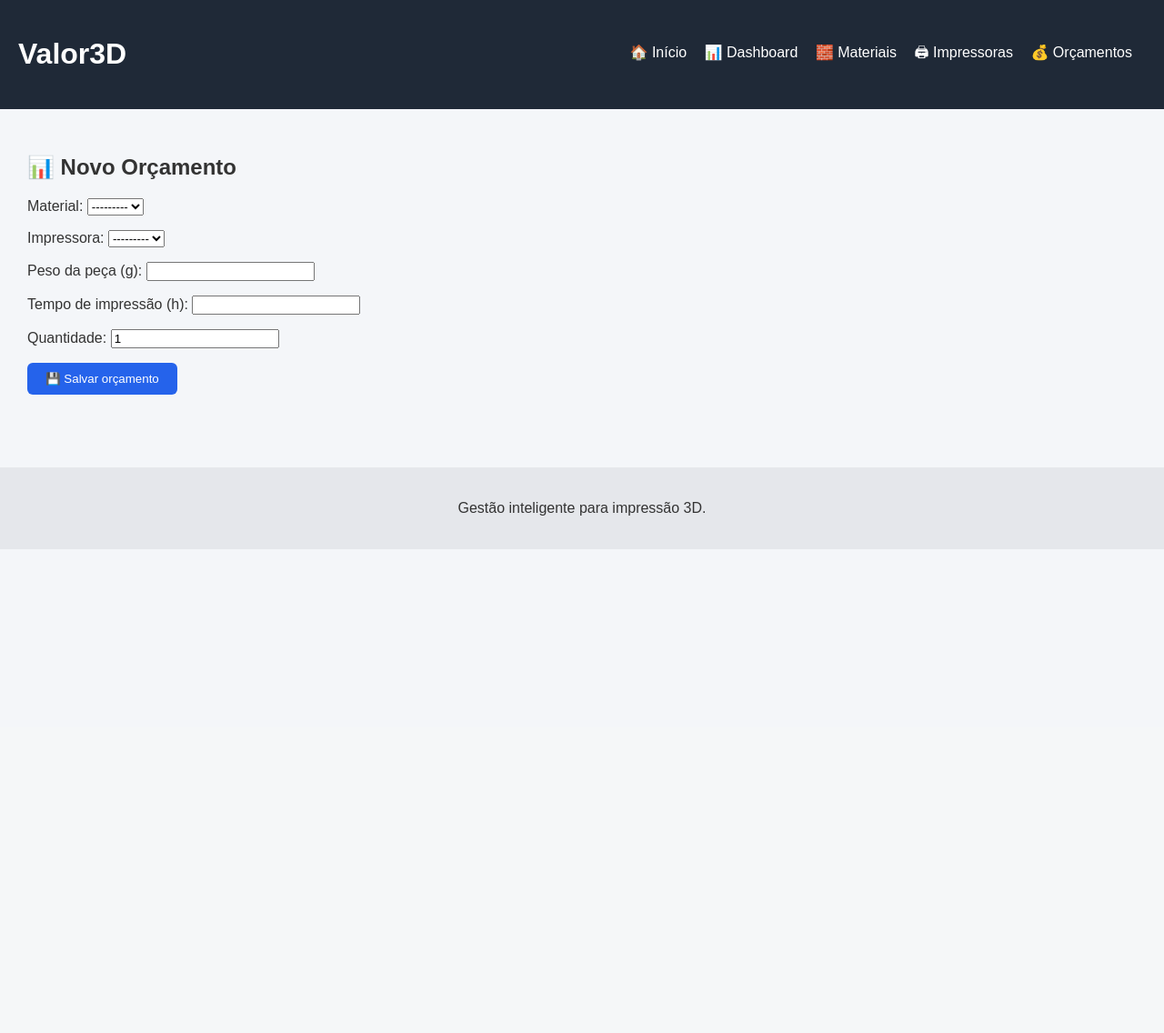
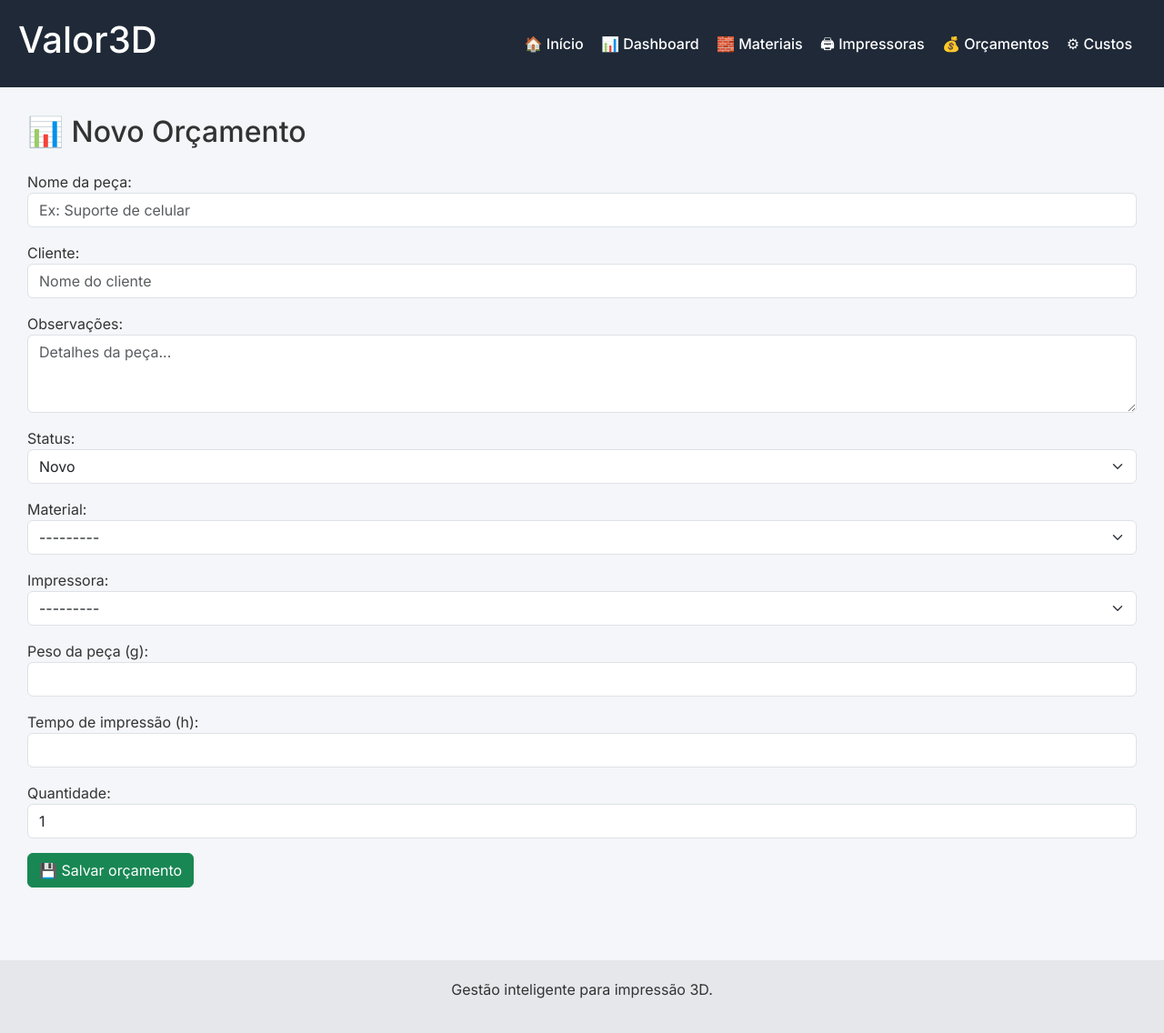
Before and after one commit to adrianegit/valor3d, a Django app: page /orcamentos/novo/ in a window 1280 px wide. Shown: the whole page at 91% size. Before the commit the page ends 604 px from the top, so only its background shows below. Run offline with Django 5.2, Linux system fonts and the light colour scheme; data that the repository does not hold is empty.

Commit message:
Sprint 5 - Evolução dos orçamentos e cálculo de custos

```diff
--- a/sistema/core/forms.py
+++ b/sistema/core/forms.py
@@ -41,11 +41,14 @@ class ImpressoraForm(forms.ModelForm):
 
 class OrcamentoForm(forms.ModelForm):
 
-
     class Meta:
         model = Orcamento
 
         fields = [
+            "nome_peca",
+            "cliente",
+            "observacoes",
+            "status",
             "material",
             "impressora",
             "peso_peca",
@@ -54,9 +57,61 @@ class OrcamentoForm(forms.ModelForm):
         ]
 
         labels = {
+            "nome_peca": "Nome da peça",
+            "cliente": "Cliente",
+            "observacoes": "Observações",
+            "status": "Status",
+            "material": "Material",
+            "impressora": "Impressora",
             "peso_peca": "Peso da peça (g)",
             "tempo_impressao_horas": "Tempo de impressão (h)",
             "quantidade": "Quantidade",
+        }
+
+        widgets = {
+
+            "nome_peca": forms.TextInput(attrs={
+                "class": "form-control",
+                "placeholder": "Ex: Suporte de celular"
+            }),
+
+            "cliente": forms.TextInput(attrs={
+                "class": "form-control",
+                "placeholder": "Nome do cliente"
+            }),
+
+            "observacoes": forms.Textarea(attrs={
+                "class": "form-control",
+                "rows": 3,
+                "placeholder": "Detalhes da peça..."
+            }),
+
+            "status": forms.Select(attrs={
+                "class": "form-select"
+            }),
+
+            "material": forms.Select(attrs={
+                "class": "form-select"
+            }),
+
+            "impressora": forms.Select(attrs={
+                "class": "form-select"
+            }),
+
+            "peso_peca": forms.NumberInput(attrs={
+                "class": "form-control",
+                "step": "0.01"
+            }),
+
+            "tempo_impressao_horas": forms.NumberInput(attrs={
+                "class": "form-control",
+                "step": "0.01"
+            }),
+
+            "quantidade": forms.NumberInput(attrs={
+                "class": "form-control",
+                "min": "1"
+            }),
         }
 
 class ConfiguracaoCustoForm(forms.ModelForm):
--- a/sistema/core/models.py
+++ b/sistema/core/models.py
@@ -1,6 +1,5 @@
 from decimal import Decimal
 from django.db import models
-
 
 class Material(models.Model):
     nome = models.CharField(max_length=100)
@@ -16,10 +15,6 @@ class Material(models.Model):
         max_digits=10,
         decimal_places=2
     )
-
-    def __str__(self):
-        return self.nome
-
 
 class Impressora(models.Model):
     nome = models.CharField(max_length=100)
@@ -68,15 +63,50 @@ class ConfiguracaoCusto(models.Model):
 
 
 class Orcamento(models.Model):
-    material = models.ForeignKey(
-        Material,
-        on_delete=models.CASCADE
+
+    STATUS_CHOICES = [
+        ("novo", "Novo"),
+        ("analise", "Em análise"),
+        ("aprovado", "Aprovado"),
+        ("producao", "Em produção"),
+        ("finalizado", "Finalizado"),
+        ("cancelado", "Cancelado"),
+    ]
+
+    status = models.CharField(
+    max_length=20,
+    choices=STATUS_CHOICES,
+    default="novo",
+    verbose_name="Status"
     )
 
+    nome_peca = models.CharField(
+        max_length=150,
+        verbose_name="Nome da peça"
+    )
+
+    cliente = models.CharField(
+        max_length=150,
+        blank=True,
+        verbose_name="Cliente"
+    )
+
+    observacoes = models.TextField(
+        blank=True,
+        verbose_name="Observações"
+    )
+
+    material = models.ForeignKey(
+    Material,
+    on_delete=models.CASCADE,
+    verbose_name="Material"
+)
+
     impressora = models.ForeignKey(
-        Impressora,
-        on_delete=models.CASCADE
-    )
+    Impressora,
+    on_delete=models.CASCADE,
+    verbose_name="Impressora"
+)
 
     peso_peca = models.DecimalField(
         max_digits=8,
@@ -88,8 +118,9 @@ class Orcamento(models.Model):
         decimal_places=2
     )
 
-    quantidade = models.IntegerField(
-        default=1
+    quantidade = models.PositiveIntegerField(
+    default=1,
+    verbose_name="Quantidade"
     )
 
     data_criacao = models.DateTimeField(
@@ -97,11 +128,8 @@ class Orcamento(models.Model):
     )
 
     def __str__(self):
-        return (
-            f"Orçamento {self.id} - "
-            f"{self.material.nome} "
-            f"({self.peso_peca} g)"
-        )
+        return f"{self.nome_peca} - {self.material.nome}"
+
 
     @property
     def custo_material(self):
@@ -112,7 +140,9 @@ class Orcamento(models.Model):
         )
 
         return (
-            self.peso_peca * custo_grama
+        self.peso_peca *
+        custo_grama *
+        self.quantidade
         ).quantize(Decimal("0.01"))
 
     @property
--- a/sistema/core/static/core/css/style.css
+++ b/sistema/core/static/core/css/style.css
@@ -1,10 +1,9 @@
 body {
-    font-family: Arial, sans-serif;
+    font-family: 'Inter', sans-serif;
     margin: 0;
     background: #f4f6f9;
     color: #333;
 }
-
 /* HEADER */
 header {
     padding: 20px;
@@ -33,20 +32,7 @@ main {
 }
 
 /* BOTÕES */
-button, .btn {
-    padding: 10px 20px;
-    border: none;
-    border-radius: 6px;
-    background: #2563eb;
-    color: white;
-    cursor: pointer;
-    text-decoration: none;
-    display: inline-block;
-}
-
-button:hover, .btn:hover {
-    background: #1d4ed8;
-}
+/* Removido: Bootstrap controla os estilos */
 
 /* FOOTER */
 footer {
@@ -124,3 +110,33 @@ footer {
     background: #fee2e2;
     color: #991b1b;
 }
+
+/* Ajuste tipográfico Valor3D */
+
+body {
+    font-size: 16px;
+}
+
+.card-header h3 {
+    font-size: 1.5rem;
+}
+
+.card-body h4 {
+    font-size: 1.3rem;
+}
+
+.card-body h5 {
+    font-size: 1.1rem;
+}
+
+.card-body h6 {
+    font-size: 0.95rem;
+}
+
+.card-body table {
+    font-size: 0.95rem;
+}
+
+.alert h1 {
+    font-size: 2.2rem;
+}
--- a/sistema/core/templates/core/base.html
+++ b/sistema/core/templates/core/base.html
@@ -9,7 +9,18 @@
 
     <title>Valor3D</title>
 
+
+    <!-- Fonte Inter -->
+    <link href="https://fonts.googleapis.com/css2?family=Inter:wght@400;500;600;700&display=swap" rel="stylesheet">
+
+
+    <!-- Bootstrap CSS -->
+    <link href="https://cdn.jsdelivr.net/npm/bootstrap@5.3.3/dist/css/bootstrap.min.css" rel="stylesheet">
+
+
+    <!-- CSS Valor3D -->
     <link rel="stylesheet" href="{% static 'core/css/style.css' %}">
+
 </head>
 
 <body>
@@ -19,24 +30,28 @@
 
 <nav>
 
-    <a href="/">
+    <a href="{% url 'home' %}">
         🏠 Início
     </a>
 
-    <a href="/dashboard/">
+    <a href="{% url 'dashboard' %}">
         📊 Dashboard
     </a>
 
-    <a href="/materiais/">
+    <a href="{% url 'materiais' %}">
         🧱 Materiais
     </a>
 
-    <a href="/impressoras/">
+    <a href="{% url 'impressoras' %}">
         🖨 Impressoras
     </a>
 
-    <a href="/orcamentos/">
+    <a href="{% url 'orcamentos' %}">
         💰 Orçamentos
+    </a>
+
+    <a href="{% url 'configuracao_custo' %}">
+        ⚙ Custos
     </a>
 
 </nav>
```
Also changed, not shown: sistema/core/templates/core/orcamento_detalhe.html (+43 -11 lines), sistema/core/migrations/0008_orcamento_nome_peca.py (added), sistema/core/migrations/0009_orcamento_cliente_orcamento_observacoes.py (added), sistema/core/migrations/0010_orcamento_status_alter_orcamento_impressora_and_more.py (added).
